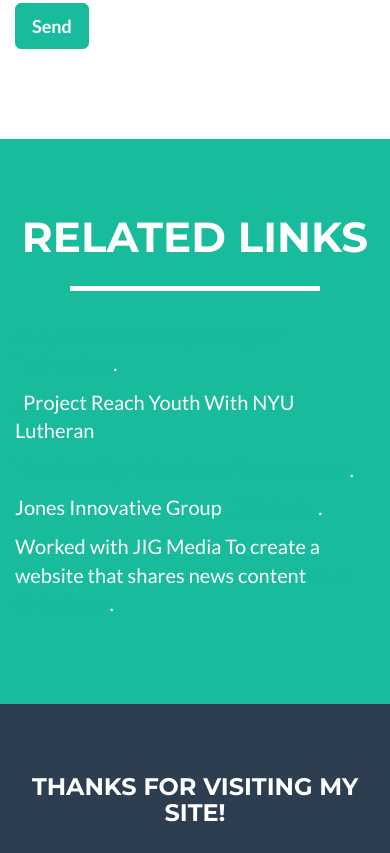
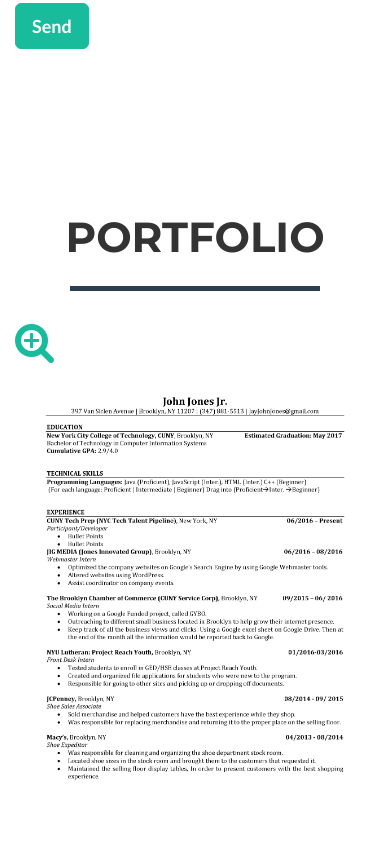
Before and after one commit to dakiddj25/dakiddj25.github.io, a website: page index.html in a window 390 px wide. Shown: the part 4091-4944 px from the top of the page. Drawn offline with nearby package versions, Linux system fonts and the light colour scheme.

Commit message:
test for resume

```diff
--- a/index.html
+++ b/index.html
@@ -57,7 +57,7 @@
                         <a href="#about">About</a>
                     </li>
 					<li class="page-scroll">
-                        <a href="#links">Related Links</a>
+                        <a href="#links">Resume</a>
                     </li>
                     <li class="page-scroll">
                         <a href="#contact">Contact</a>
@@ -253,32 +253,32 @@
         </div>
     </section>
 
-	 <!-- Related Links Section -->
-    <section class="success" id="links">
+	 <!-- Resume -->
+    <section id="links">
         <div class="container">
             <div class="row">
                 <div class="col-lg-12 text-center">
-                    <h2>Related Links</h2>
-                    <hr class="star-light">
+                    <h2>Portfolio</h2>
+                    <hr class="star-primary">
                 </div>
             </div>
             <div class="row">
-                <div class="col-lg-4 col-lg-offset-2">
-                   <p><a href="www.citytech.cuny.edu/">Cuny New York CIty College of Technology</a>.</p>
-				   <p><a href="www.pry.com">. </a>Project Reach Youth With NYU Lutheran</p>
+                <div class="col-sm-4 portfolio-item">
+                    <a href="#portfolioModal1" class="portfolio-link" data-toggle="modal">
+                        <div class="caption">
+                            <div class="caption-content">
+                                <i class="fa fa-search-plus fa-3x"></i>
+                            </div>
+                        </div>
+                        <img src="img/portfolio/resume.png" class="img-responsive" alt="">
+                    </a>
                 </div>
-                <div class="col-lg-4">
-                 <p><a href="www.ibrooklyn.com/">The Brooklyn Chamber of Commerece</a>.</p>
-				 <p>Jones Innovative Group <a href="www.Jig.media">JIG Media </a>.</p>
-				 <p>Worked with JIG Media To create a website that shares news content <a href="https://bluechipnews.com">Blue Chip News</a>.</p>
-                </div>
-                <div class="col-lg-8 col-lg-offset-2 text-center">
-                 <span class="skills"></span>
+		     </div>
 
-                </div>
-            </div>
         </div>
     </section>
+
+
 
     <!-- Footer -->
     <footer class="text-center">
```
Also changed, not shown: img/portfolio/resume.png (added).
